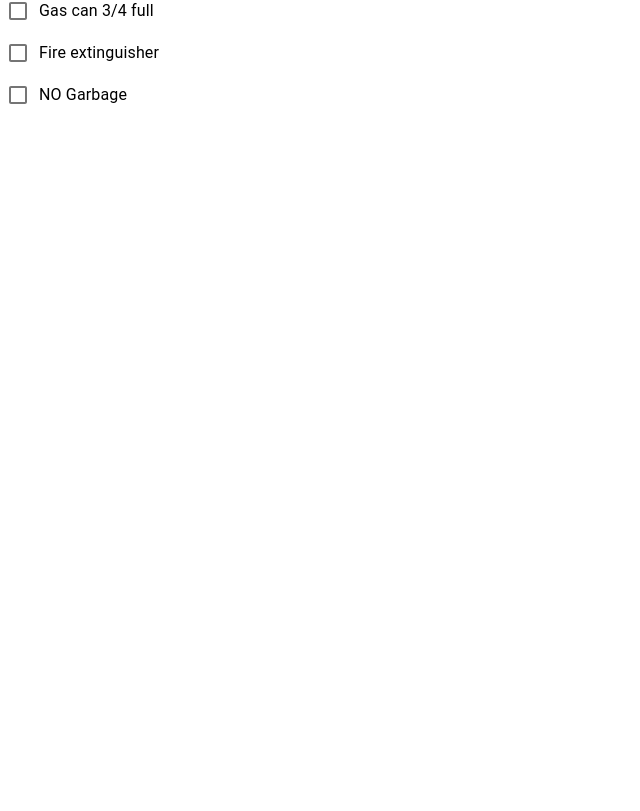
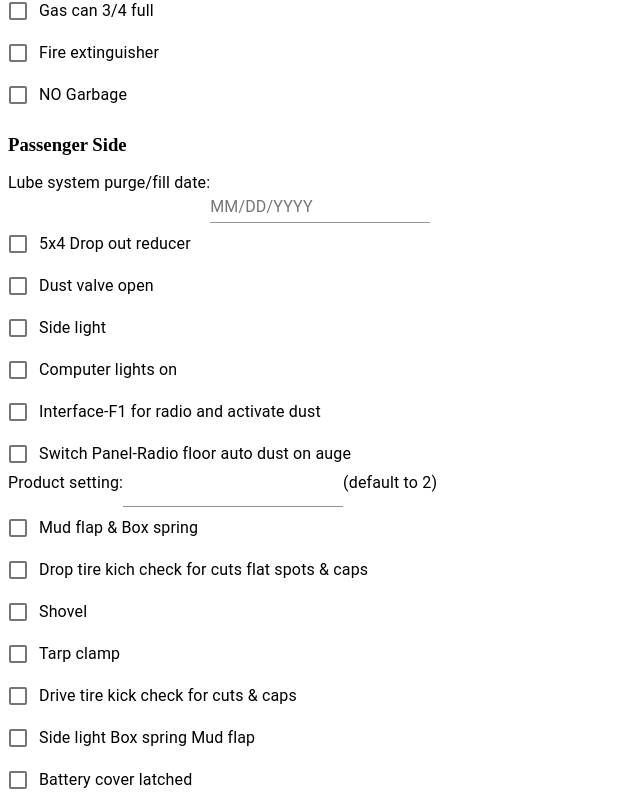
Before and after one commit to alexcravalho/GreenPDFInternal, a React app: page / in a window 1280 px wide. Shown: the part 2809-3620 px from the top of the page, without its empty margins (0-640 px from the left). Before the commit the page ends 2933 px from the top, so only its background shows below. Built offline with nearby package versions, Linux system fonts and the light colour scheme; the HTML template or start-up script is replaced by a standard one.

Commit message:
added PassengerSide component to Form

```diff
--- a/client/src/components/Form.tsx
+++ b/client/src/components/Form.tsx
@@ -6,6 +6,7 @@ import { OutsideDriver } from './OutsideDriver';
 import { TruckDriver } from './TruckDriver';
 import { Back } from './Back';
 import { InTruckBox } from './InTruckBox';
+import { PassengerSide } from './PassengerSide';
 
 // interface AppState {
 // }
@@ -35,6 +36,7 @@ export class Form extends Component<{}, {}> {
           <TruckDriver />
           <Back />
           <InTruckBox />
+          <PassengerSide />
         </div>
       </div>
     )
```
